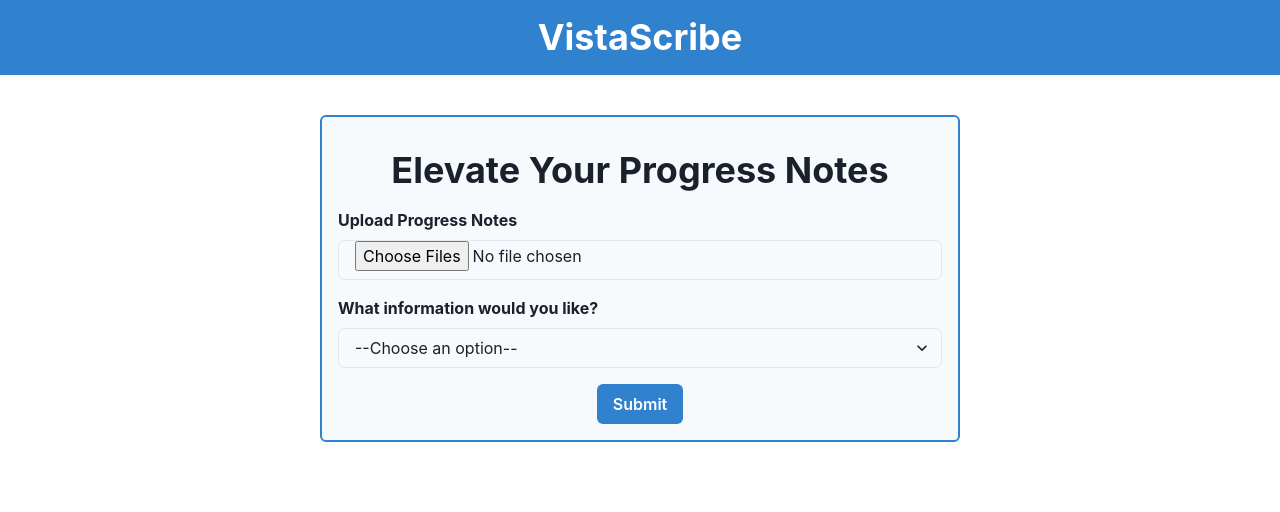
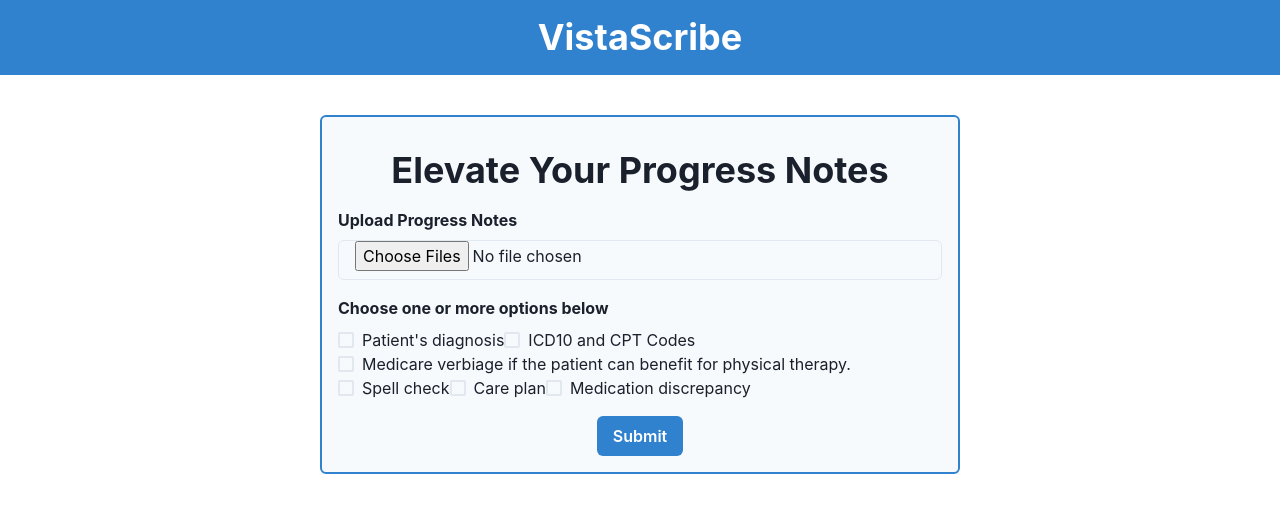
Before and after one commit to avigewirtz/billing, a React (Create React App) app: page / in a window 1280 px wide. Shown: the top 512 px of the page. Built offline with nearby package versions, Linux system fonts and the light colour scheme; what pdfmake would draw is missing.

Commit message:
user can select multiple options

```diff
--- a/src/App.js
+++ b/src/App.js
@@ -7,18 +7,20 @@
 import pdfFonts from "pdfmake/build/vfs_fonts";
 // import { BrowserRouter as Router } from 'react-router-dom';
 import {
-  ChakraProvider, Spinner, Flex, Box, Heading, Button, Input, Select, Text, FormControl, FormLabel
+  ChakraProvider, Checkbox, Spinner, Flex, Box, Heading, Button, Input, Text, FormControl, CheckboxGroup, FormLabel
 } from '@chakra-ui/react';
 
 pdfMake.vfs = pdfFonts.pdfMake.vfs;
 
 function App() {
   const [notes, setNotes] = useState([]);
-  const [selectedOption, setSelectedOption] = useState('');
+  // const [selectedOption, setSelectedOption] = useState('');
   const [isLoading, setIsLoading] = useState(false);
   const [error, setError] = useState(null);
   const [responseText, setResponseText] = useState([]);
   const [noteNames, setNoteNames] = useState([]);
+  const [selectedOption, setSelectedOption] = useState([]);
+
 
   // eslint-disable-next-line no-unused-vars
 const [originalPdfDataUrls, setOriginalPdfDataUrls] = useState([]);
@@ -103,9 +105,11 @@
 }
 
 
-const handleOptionChange = (value) => {
-  setSelectedOption(value);
-}
+const handleOptionChange = (values) => {
+  setSelectedOption(values);
+};
+
+
 
 const resetResponseText = () => {
   setResponseText("");
@@ -129,8 +133,9 @@
 
   const data = {
     notes,
-    choice: selectedOption
+    choices: selectedOption // "choices" is now an array
   };
+
 
   try {
     // Update this line to use your Netlify function URL.
@@ -190,16 +195,20 @@
           </FormControl>
 
           <FormControl id="info-selection" mt={4}>
-          <FormLabel fontWeight="bold">What information would you like?</FormLabel>
-            <Select placeholder="--Choose an option--" onChange={(e) => handleOptionChange(e.target.value)}>
-              <option value="1">Patient's diagnosis</option>
-              <option value="2">ICD10 and CPT Codes</option>
-              <option value="3">Medicare verbiage if the patient can benefit for physical therapy.</option>
-              <option value="4">Spell check</option>
-              <option value="5">Care plan</option>
-              <option value="6">Medication discrepancy</option>
-            </Select>
-          </FormControl>
+          <FormLabel fontWeight="bold">Choose one or more options below</FormLabel>
+
+
+  <CheckboxGroup onChange={handleOptionChange}>
+    <Checkbox value="1">Patient's diagnosis</Checkbox>
+    <Checkbox value="2">ICD10 and CPT Codes</Checkbox>
+    <Checkbox value="3">Medicare verbiage if the patient can benefit for physical therapy.</Checkbox>
+    <Checkbox value="4">Spell check</Checkbox>
+    <Checkbox value="5">Care plan</Checkbox>
+    <Checkbox value="6">Medication discrepancy</Checkbox>
+  </CheckboxGroup>
+</FormControl>
+
+
 
           <Box mt={4}>
           <Flex justifyContent="center" mt={4}>  {/* Added marginTop for some spacing */}
```
